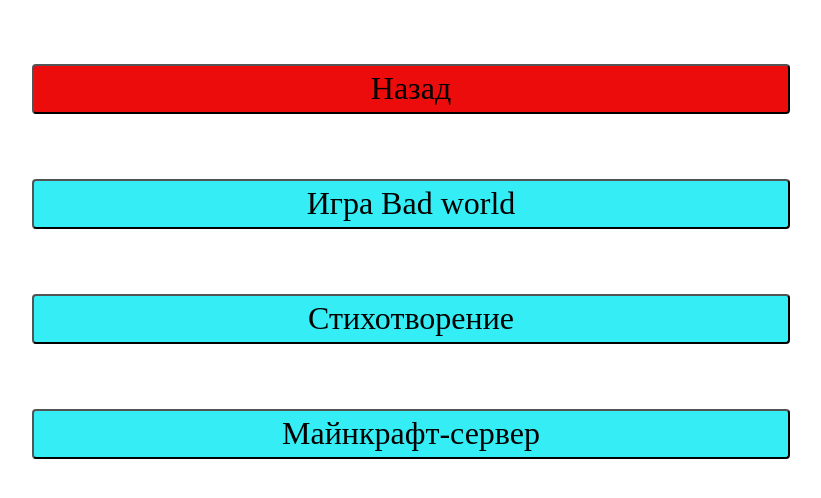
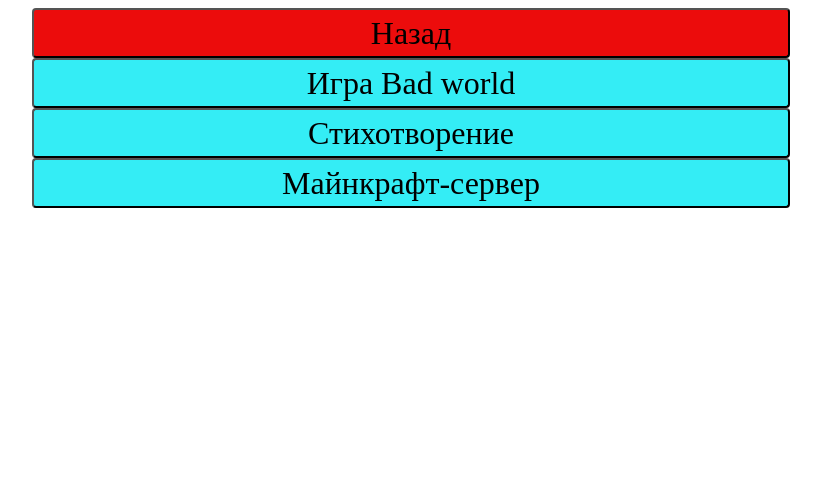
Before and after one commit to tvorit/tvorit.github.io, a plain HTML site: page misha.html in a window 1280 px wide. Shown: the whole page, without its empty margins (229-1050 px from the left). Drawn offline with Linux system fonts and the light colour scheme.

Commit message:
Update misha.html

```diff
--- a/misha.html
+++ b/misha.html
@@ -6,15 +6,6 @@
 	 <meta name="viewport"
           content="width=device-width, user-scalable=no, initial-scale=1.0, maximum-scale=1.0, minimum-scale=1.0">
     <meta http-equiv="X-UA-Compatible" content="ie=edge">
-	<script type="text/javascript" src="jquery-3.6.0.js"></script>
-	<script type="text/javascript" src="jquery-3.6.0.min.js"></script>
- <style>
- body {
-	background-size: 100%;
-	width: auto;
-	font-size: 100px;
-	}
- </style>
    <link rel="stylesheet" href="1.css">
 <link rel="icon" href="favicon.ico?" type="image/x-icon">
  </head>
```
